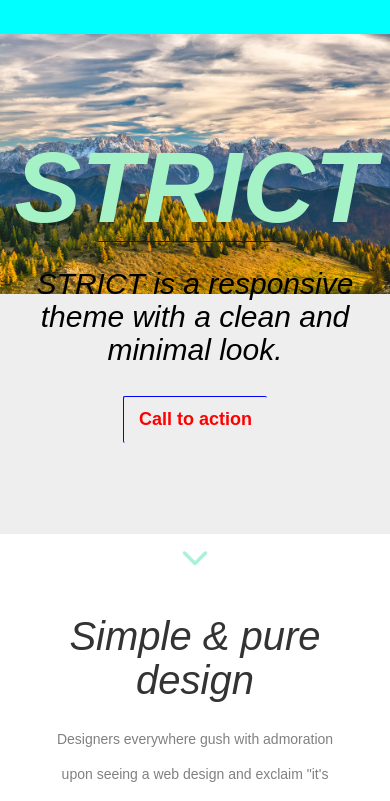
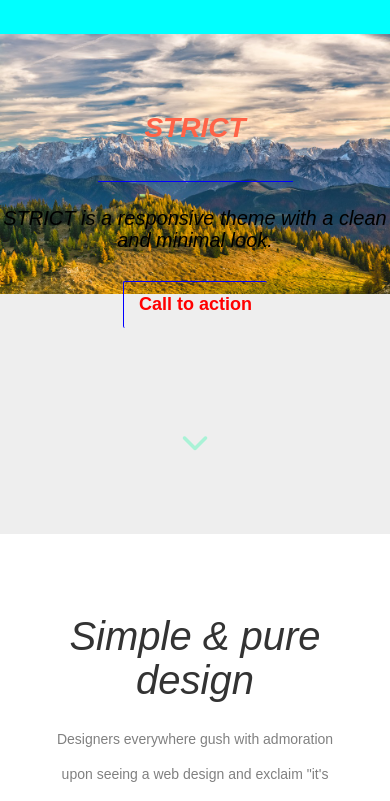
Before and after one commit to sanjyaldharma94/strict, a plain HTML site: page index.html in a window 390 px wide. Shown: the part 41-842 px from the top of the page. Drawn offline with nearby package versions, Linux system fonts and the light colour scheme.

Commit message:
second commit

```diff
--- a/css/main.css
+++ b/css/main.css
@@ -26,7 +26,7 @@
     font-size: 100px;
     margin-top: 0;
     margin-bottom: 30px;
-    padding-top: 100px;
+    padding-top: 80px;
     text-align: center;
 }
 .main hr{
@@ -204,3 +204,14 @@ form button{
 .SocialIcons a:first-child {
 	padding: 7px 9px;
 }
+@media(max-width: 520px){
+	.main h1{
+font-size: 28px;
+padding-top: 30px;
+color: tomato;
+margin-top: 10px;
+	}
+	.main h2{
+		font-size: 20px;
+	}
+}
```
